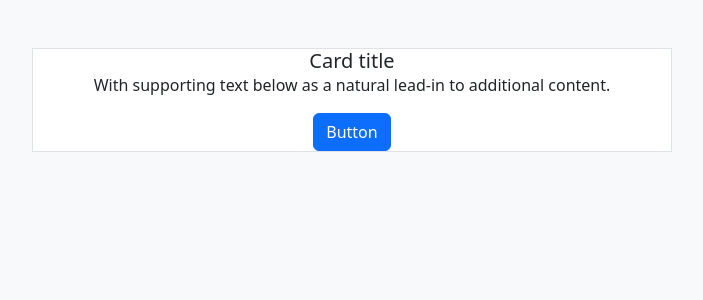
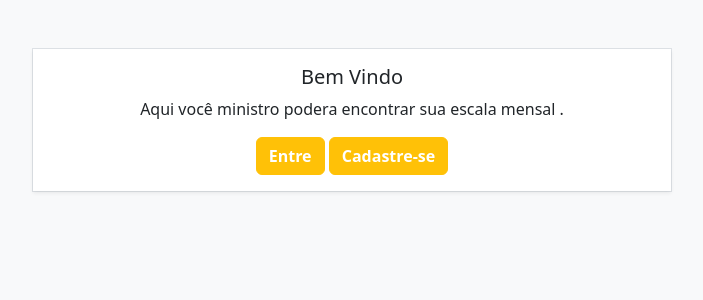
Before and after one commit to joaolucas14/projeto_escala, a Django app: page / in a window 1280 px wide. Shown: the part 56-356 px from the top of the page, without its empty margins (288-991 px from the left). Run offline with Django 5.2, Linux system fonts and the light colour scheme.

Commit message:
criando a model ministro e a página de login

```diff
--- a/escala/templates/escala/home.html
+++ b/escala/templates/escala/home.html
@@ -9,10 +9,11 @@
     </nav>
     <div class="d-flexjustify-content-center align-items-center text-center border w-50 mx-auto">
 
-        <div class="card-body bg-white">
-          <h5 class="card-title">Card title</h5>
-          <p class="card-text">With supporting text below as a natural lead-in to additional content.</p>
-          <a href="#" class="btn btn-primary">Button</a>
+        <div class="card-body bg-white p-3 shadow-sm">
+          <h5 class="card-title">Bem Vindo</h5>
+          <p class="card-text mt-2"> Aqui você ministro podera encontrar sua escala mensal .</p>
+          <a href="{% url "login" %}" class="btn btn-warning text-white fw-bold text-start">Entre</a>
+          <a href="#" class="btn btn-warning text-white fw-bold ">Cadastre-se</a>
         </div>
       </div>
 {% endblock content %}
--- a/escala/views.py
+++ b/escala/views.py
@@ -1,7 +1,19 @@
 from django.shortcuts import render
 from django.views.generic import TemplateView
+from django.contrib.auth.views import LoginView
+from .models import Ministro
 # Create your views here.
 
 
 class Home(TemplateView):
     template_name = "escala/home.html"
+
+
+class Login(LoginView):
+    model = Ministro
+    fields = [
+        "nome",
+        "sobrenome",
+        "telefone",
+        "email",
+    ]
--- a/setup/urls.py
+++ b/setup/urls.py
@@ -1,8 +1,9 @@
 from django.contrib import admin
 from django.urls import path
-from escala.views import Home
+from escala.views import Home, Login
 
 urlpatterns = [
     path("", Home.as_view(), name="home"),
     path("admin/", admin.site.urls),
+    path("login/", Login.as_view(), name="login"),
 ]
```
Also changed, not shown: escala/models.py (+6 -1 lines), escala/templates/registration/login.html (added, +9 -0 lines), escala/migrations/0001_initial.py (added).
